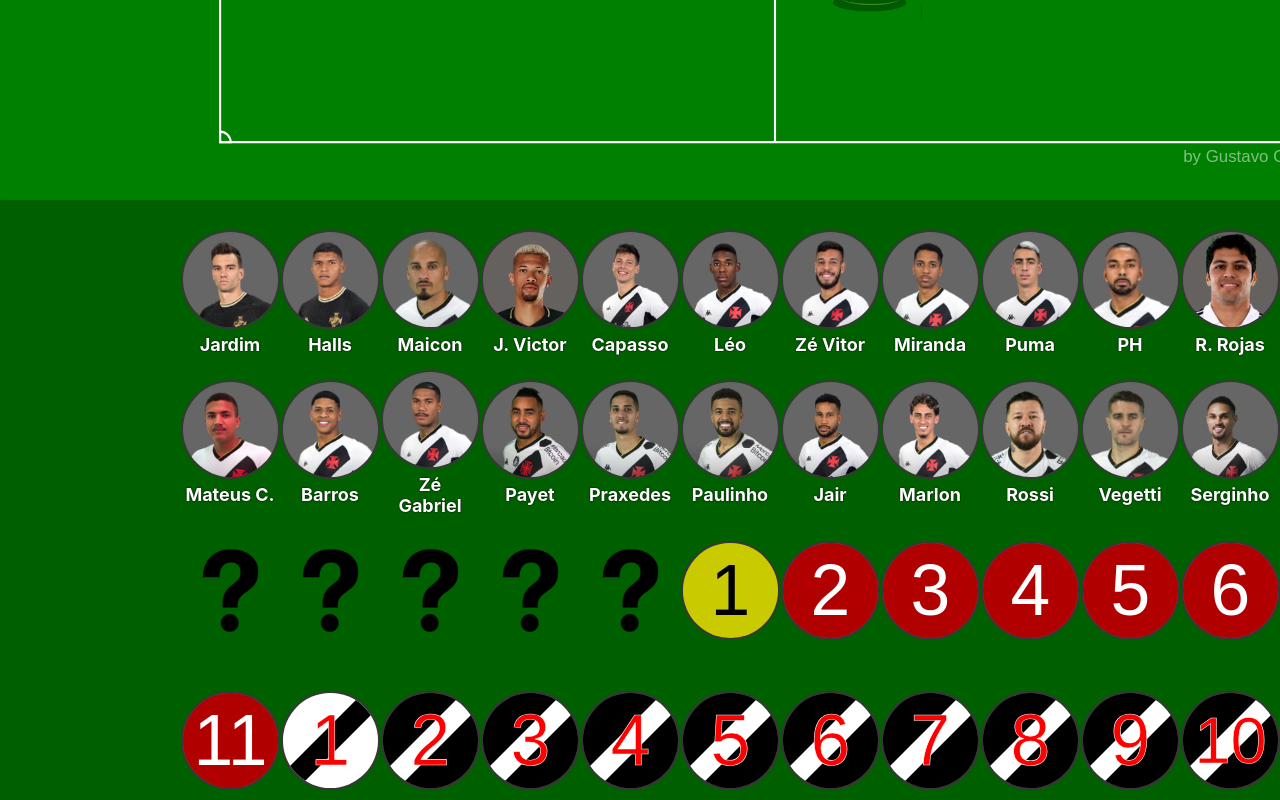
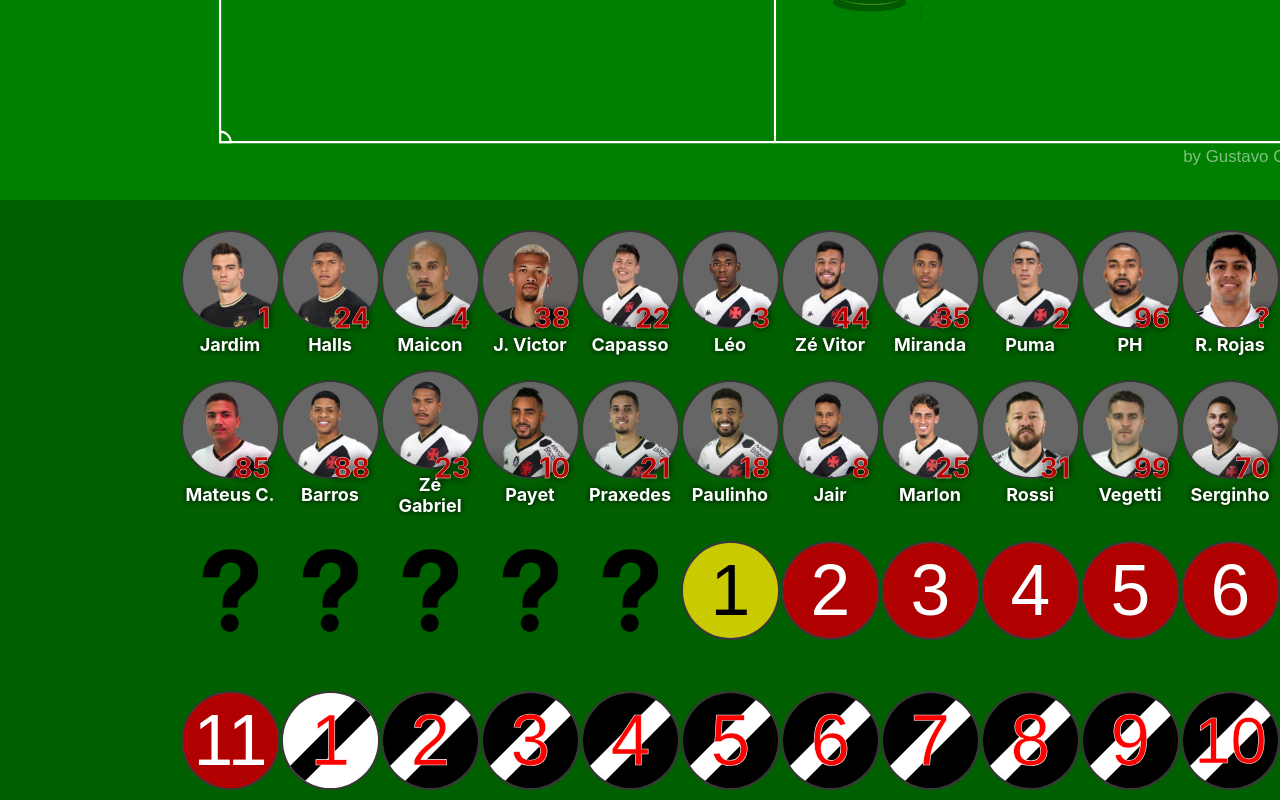
Before and after one commit to Gustavonoxville/campinho-podcast, a React (Create React App) app: page / in a window 1280 px wide. Shown: the part 635-1435 px from the top of the page. Built offline with nearby package versions, Linux system fonts and the light colour scheme.

Commit message:
add numeros

```diff
--- a/src/App.js
+++ b/src/App.js
@@ -87,67 +87,67 @@ const ItemTypes = {
 };
 
 const playersList = [
-  { id: 1, nome: "Jardim", imagem: jardim ,  hasBorder: true},
-  /*{ id: 2, nome: "Ivan", imagem: ivan , hasBorder: true},*/
-  { id: 3, nome: "Halls", imagem: halls, hasBorder: true },
-  { id: 4, nome: "Maicon", imagem: maicon, hasBorder: true},
-  { id: 5, nome: "J. Victor", imagem: jv, hasBorder: true },
-  { id: 6, nome: "Capasso", imagem: capasso, hasBorder: true},
-  { id: 7, nome: "Léo", imagem: leo , hasBorder: true },
-  { id: 8, nome: "Zé Vitor", imagem: zevitor, hasBorder: true},
-  { id: 9, nome: "Miranda", imagem: miranda , hasBorder: true},
-  { id: 10, nome: "Puma", imagem: puma, hasBorder: true},
-  { id: 11, nome: "PH", imagem: ph , hasBorder: true},
-  { id: 12, nome: "R. Rojas", imagem: rojas, hasBorder: true},
-  { id: 13, nome: "Juliao", imagem: juliao, hasBorder: true },
-  { id: 14, nome: "Piton", imagem: piton, hasBorder: true},
-  { id: 15, nome: "JP Murilo", imagem: jpm , hasBorder: true},
-  { id: 16, nome: "Medel", imagem: medel, hasBorder: true},
-  { id: 17, nome: "Mateus C.", imagem: cocao , hasBorder: true},
-  { id: 18, nome: "Barros", imagem: barros, hasBorder: true},
-  { id: 19, nome: "Zé Gabriel", imagem: zegabriel, hasBorder: true },
-  { id: 20, nome: "Payet", imagem: payet, hasBorder: true},
-  { id: 21, nome: "Praxedes", imagem: praxedes, hasBorder: true },
-  { id: 22, nome: "Paulinho", imagem: paulinho, hasBorder: true},
-  { id: 23, nome: "Jair", imagem: jair, hasBorder: true },
-  { id: 24, nome: "Marlon", imagem: marlongomes, hasBorder: true},
-  { id: 25, nome: "Rossi", imagem: rossi , hasBorder: true},
-  { id: 26, nome: "Vegetti", imagem: vegetti, hasBorder: true},
-  /*{ id: 27, nome: "Sebastian", imagem: sebas, hasBorder: true},*/
-  { id: 28, nome: "Serginho", imagem: serginho, hasBorder: true},
-  /*{ id: 29, nome: "Orellano", imagem: orellano, hasBorder: true},*/
-  { id: 31, nome: "Rayan", imagem: rayan, hasBorder: true},
-  { id: 32, nome: "Erick M.", imagem: erick, hasBorder: true},
-  { id: 33, nome: "David", imagem: david, hasBorder: true},
-   /*{ id: 33, nome: "Figueiredo", imagem: figueiredo, hasBorder: true},*/
-  { id: 34, nome: "Pec", imagem: pec, hasBorder: true },
-  { id: 35, nome: "", imagem: semft,hasBorder: false},
-  { id: 36, nome: "", imagem: semft,hasBorder: false},
-  { id: 37, nome: "", imagem: semft,hasBorder: false},
-  { id: 38, nome: "", imagem: semft,hasBorder: false},
-  { id: 30, nome: "", imagem: semft,hasBorder: false},
-  { id: 39, nome: "", imagem: c1, hasBorder: true},
-  { id: 40, nome: "", imagem: c2, hasBorder: true},
-  { id: 41, nome: "", imagem: c3, hasBorder: true},
-  { id: 42, nome: "", imagem: c4, hasBorder: true},
-  { id: 43, nome: "", imagem: c5, hasBorder: true},
-  { id: 44, nome: "", imagem: c6, hasBorder: true},
-  { id: 45, nome: "", imagem: c7, hasBorder: true},
-  { id: 46, nome: "", imagem: c8, hasBorder: true},
-  { id: 47, nome: "", imagem: c9, hasBorder: true},
-  { id: 48, nome: "", imagem: c10, hasBorder: true},
-  { id: 49, nome: "", imagem: c11, hasBorder: true},
-  { id: 50, nome: "", imagem: v1, hasBorder: true},
-  { id: 51, nome: "", imagem: v2, hasBorder: true},
-  { id: 52, nome: "", imagem: v3, hasBorder: true},
-  { id: 53, nome: "", imagem: v4, hasBorder: true},
-  { id: 54, nome: "", imagem: v5, hasBorder: true},
-  { id: 55, nome: "", imagem: v6, hasBorder: true},
-  { id: 56, nome: "", imagem: v7, hasBorder: true},
-  { id: 57, nome: "", imagem: v8, hasBorder: true},
-  { id: 58, nome: "", imagem: v9, hasBorder: true},
-  { id: 59, nome: "", imagem: v10, hasBorder: true},
-  { id: 60, nome: "", imagem: v11, hasBorder: true},
+  { id: 1, nome: "Jardim", imagem: jardim, hasBorder: true, hasNumber: true, number: 1},
+  /*{ id: 2, nome: "Ivan", imagem: ivan , hasBorder: true, hasNumber: true, number: 0},*/
+  { id: 3, nome: "Halls", imagem: halls, hasBorder: true, hasNumber: true, number: 24},
+  { id: 4, nome: "Maicon", imagem: maicon, hasBorder: true, hasNumber: true, number: 4},
+  { id: 5, nome: "J. Victor", imagem: jv, hasBorder: true, hasNumber: true, number: 38},
+  { id: 6, nome: "Capasso", imagem: capasso, hasBorder: true, hasNumber: true, number: 22},
+  { id: 7, nome: "Léo", imagem: leo , hasBorder: true, hasNumber: true, number: 3},
+  { id: 8, nome: "Zé Vitor", imagem: zevitor, hasBorder: true, hasNumber: true, number: 44},
+  { id: 9, nome: "Miranda", imagem: miranda , hasBorder: true, hasNumber: true, number: 35},
+  { id: 10, nome: "Puma", imagem: puma, hasBorder: true, hasNumber: true, number: 2},
+  { id: 11, nome: "PH", imagem: ph , hasBorder: true, hasNumber: true, number: 96},
+  { id: 12, nome: "R. Rojas", imagem: rojas, hasBorder: true, hasNumber: true, number: "?"},
+  { id: 13, nome: "Juliao", imagem: juliao, hasBorder: true, hasNumber: true, number: "?"},
+  { id: 14, nome: "Piton", imagem: piton, hasBorder: true, hasNumber: true, number: 6},
+  { id: 15, nome: "JP Murilo", imagem: jpm , hasBorder: true, hasNumber: true, number: "?"},
+  { id: 16, nome: "Medel", imagem: medel, hasBorder: true, hasNumber: true, number: 17},
+  { id: 17, nome: "Mateus C.", imagem: cocao , hasBorder: true, hasNumber: true, number: 85},
+  { id: 18, nome: "Barros", imagem: barros, hasBorder: true, hasNumber: true, number: 88},
+  { id: 19, nome: "Zé Gabriel", imagem: zegabriel, hasBorder: true, hasNumber: true, number: 23},
+  { id: 20, nome: "Payet", imagem: payet, hasBorder: true, hasNumber: true, number: 10},
+  { id: 21, nome: "Praxedes", imagem: praxedes, hasBorder: true, hasNumber: true, number: 21},
+  { id: 22, nome: "Paulinho", imagem: paulinho, hasBorder: true, hasNumber: true, number: 18},
+  { id: 23, nome: "Jair", imagem: jair, hasBorder: true, hasNumber: true, number: 8},
+  { id: 24, nome: "Marlon", imagem: marlongomes, hasBorder: true, hasNumber: true, number: 25},
+  { id: 25, nome: "Rossi", imagem: rossi , hasBorder: true, hasNumber: true, number: 31},
+  { id: 26, nome: "Vegetti", imagem: vegetti, hasBorder: true, hasNumber: true, number: 99},
+  /*{ id: 27, nome: "Sebastian", imagem: sebas, hasBorder: true, hasNumber: true, number: 0},*/
+  { id: 28, nome: "Serginho", imagem: serginho, hasBorder: true, hasNumber: true, number: 70},
+  /*{ id: 29, nome: "Orellano", imagem: orellano, hasBorder: true, hasNumber: true, number: 0},*/
+  { id: 31, nome: "Rayan", imagem: rayan, hasBorder: true, hasNumber: true, number: 77},
+  { id: 32, nome: "Erick M.", imagem: erick, hasBorder: true, hasNumber: true, number: 16},
+  { id: 33, nome: "David", imagem: david, hasBorder: true, hasNumber: true, number: "?"},
+   /*{ id: 33, nome: "Figueiredo", imagem: figueiredo, hasBorder: true, hasNumber: true, number: 0},*/
+  { id: 34, nome: "Pec", imagem: pec, hasBorder: true, hasNumber: true, number: 11},
+  { id: 35, nome: "", imagem: semft,hasBorder: false, hasNumber: false, number: 0},
+  { id: 36, nome: "", imagem: semft,hasBorder: false, hasNumber: false, number: 0},
+  { id: 37, nome: "", imagem: semft,hasBorder: false, hasNumber: false, number: 0},
+  { id: 38, nome: "", imagem: semft,hasBorder: false, hasNumber: false, number: 0},
+  { id: 30, nome: "", imagem: semft,hasBorder: false, hasNumber: false, number: 0},
+  { id: 39, nome: "", imagem: c1, hasBorder: true, hasNumber: false, number: 0},
+  { id: 40, nome: "", imagem: c2, hasBorder: true, hasNumber: false, number: 0},
+  { id: 41, nome: "", imagem: c3, hasBorder: true, hasNumber: false, number: 0},
+  { id: 42, nome: "", imagem: c4, hasBorder: true, hasNumber: false, number: 0},
+  { id: 43, nome: "", imagem: c5, hasBorder: true, hasNumber: false, number: 0},
+  { id: 44, nome: "", imagem: c6, hasBorder: true, hasNumber: false, number: 0},
+  { id: 45, nome: "", imagem: c7, hasBorder: true, hasNumber: false, number: 0},
+  { id: 46, nome: "", imagem: c8, hasBorder: true, hasNumber: false, number: 0},
+  { id: 47, nome: "", imagem: c9, hasBorder: true, hasNumber: false, number: 0},
+  { id: 48, nome: "", imagem: c10, hasBorder: true, hasNumber: false, number: 0},
+  { id: 49, nome: "", imagem: c11, hasBorder: true, hasNumber: false, number: 0},
+  { id: 50, nome: "", imagem: v1, hasBorder: true, hasNumber: false, number: 0},
+  { id: 51, nome: "", imagem: v2, hasBorder: true, hasNumber: false, number: 0},
+  { id: 52, nome: "", imagem: v3, hasBorder: true, hasNumber: false, number: 0},
+  { id: 53, nome: "", imagem: v4, hasBorder: true, hasNumber: false, number: 0},
+  { id: 54, nome: "", imagem: v5, hasBorder: true, hasNumber: false, number: 0},
+  { id: 55, nome: "", imagem: v6, hasBorder: true, hasNumber: false, number: 0},
+  { id: 56, nome: "", imagem: v7, hasBorder: true, hasNumber: false, number: 0},
+  { id: 57, nome: "", imagem: v8, hasBorder: true, hasNumber: false, number: 0},
+  { id: 58, nome: "", imagem: v9, hasBorder: true, hasNumber: false, number: 0},
+  { id: 59, nome: "", imagem: v10, hasBorder: true, hasNumber: false, number: 0},
+  { id: 60, nome: "", imagem: v11, hasBorder: true, hasNumber: false, number: 0},
 
 ];
 
@@ -159,12 +159,14 @@ const playerData = () => {
     name: player.nome,
     image: player.imagem,
     hasBorder: player.hasBorder,
+    hasNumber: player.hasNumber,
+    number: player.number,
   }));
 
   return [...players];
 };
 
-const DraggablePlayer = ({ id, left, top, name, image, hasBorder }) => {
+const DraggablePlayer = ({ id, left, top, name, image, hasBorder, hasNumber, number}) => {
   const [{ isDragging }, drag] = useDrag({
     type: ItemTypes.PLAYER,
     item: { id },
@@ -175,7 +177,7 @@ const DraggablePlayer = ({ id, left, top, name, image, hasBorder }) => {
 
   const playerNameStyle = {
     marginTop: '0px',
-    textShadow: '0 0 2px #000',
+    textShadow: '0 0 6px #000',
     fontSize: '18px',
     fontWeight: 'bold',
     color: 'white',
@@ -187,6 +189,7 @@ const DraggablePlayer = ({ id, left, top, name, image, hasBorder }) => {
   };
 
   const playerImageContainerStyle = {
+    position: 'relative', // Adicione position relative para que o número seja posicionado absolutamente em relação a este contêiner
     width: '95px',
     height: '95px',
     borderRadius: '50%',
@@ -195,12 +198,27 @@ const DraggablePlayer = ({ id, left, top, name, image, hasBorder }) => {
     backgroundColor: hasBorder ? '#65615f' : 'none',
   };
 
+  const playerNumberStyle = {
+    position: 'absolute',
+    bottom: 0,
+    right: 0,
+    textShadow: '0 0 8px #000',
+    fontSize: '28px',
+    fontWeight: 'bold',
+    color: '#bb0000',
+    padding: '10px 10px',
+    borderRadius: '0 0 0 10px', // Borda arredondada apenas no canto inferior direito
+    WebkitTextStroke: '0.4px white',
+  };
+
+
   return (
     <div ref={drag} style={{ ...playerStyle, left, top, opacity: isDragging ? 0.5 : 1 }}>
       <div style={{ display: 'flex', flexDirection: 'column', alignItems: 'center' }}>
         <div style={playerImageContainerStyle}>
           <img src={image} alt={name} style={{ width: '100%', height: '100%', objectFit: 'cover' }} />
         </div>
+        {hasNumber && <div style={playerNumberStyle}>{number}</div>}
         <div style={playerNameStyle}>
            <div style={playerNameContainerStyle}>{name}</div>
         </div>
@@ -241,7 +259,9 @@ const Field = () => {
     >
       {players.map((player) => (
         <div key={player.id}>
-          <DraggablePlayer id={player.id} left={player.left} top={player.top} name={player.name} image={player.image} hasBorder={player.hasBorder}  />
+          <DraggablePlayer id={player.id} left={player.left} top={player.top}
+                           name={player.name} image={player.image} hasBorder={player.hasBorder}
+                           hasNumber={player.hasNumber} number={player.number} />
         </div>
       ))}
     </div>
```
